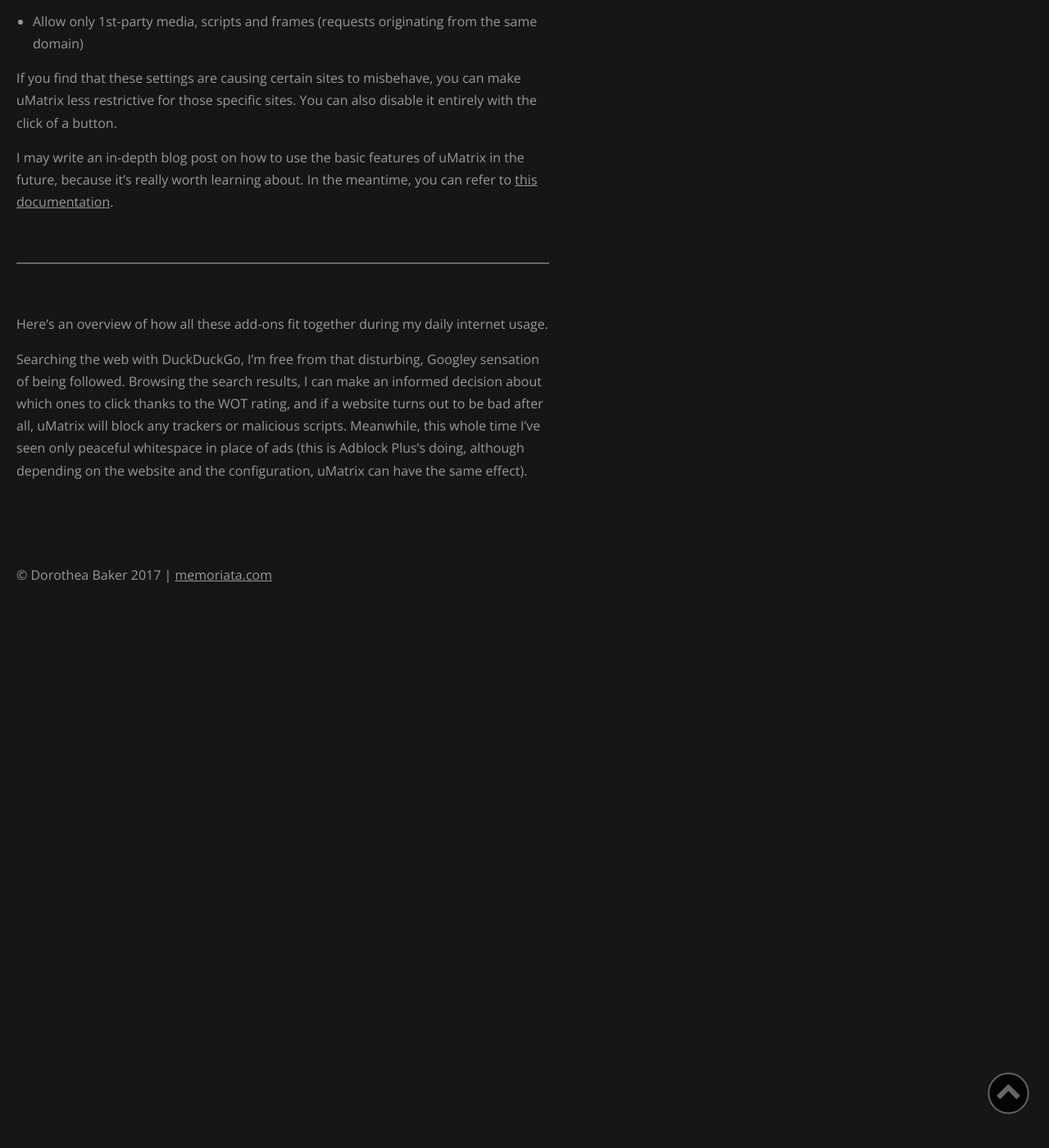
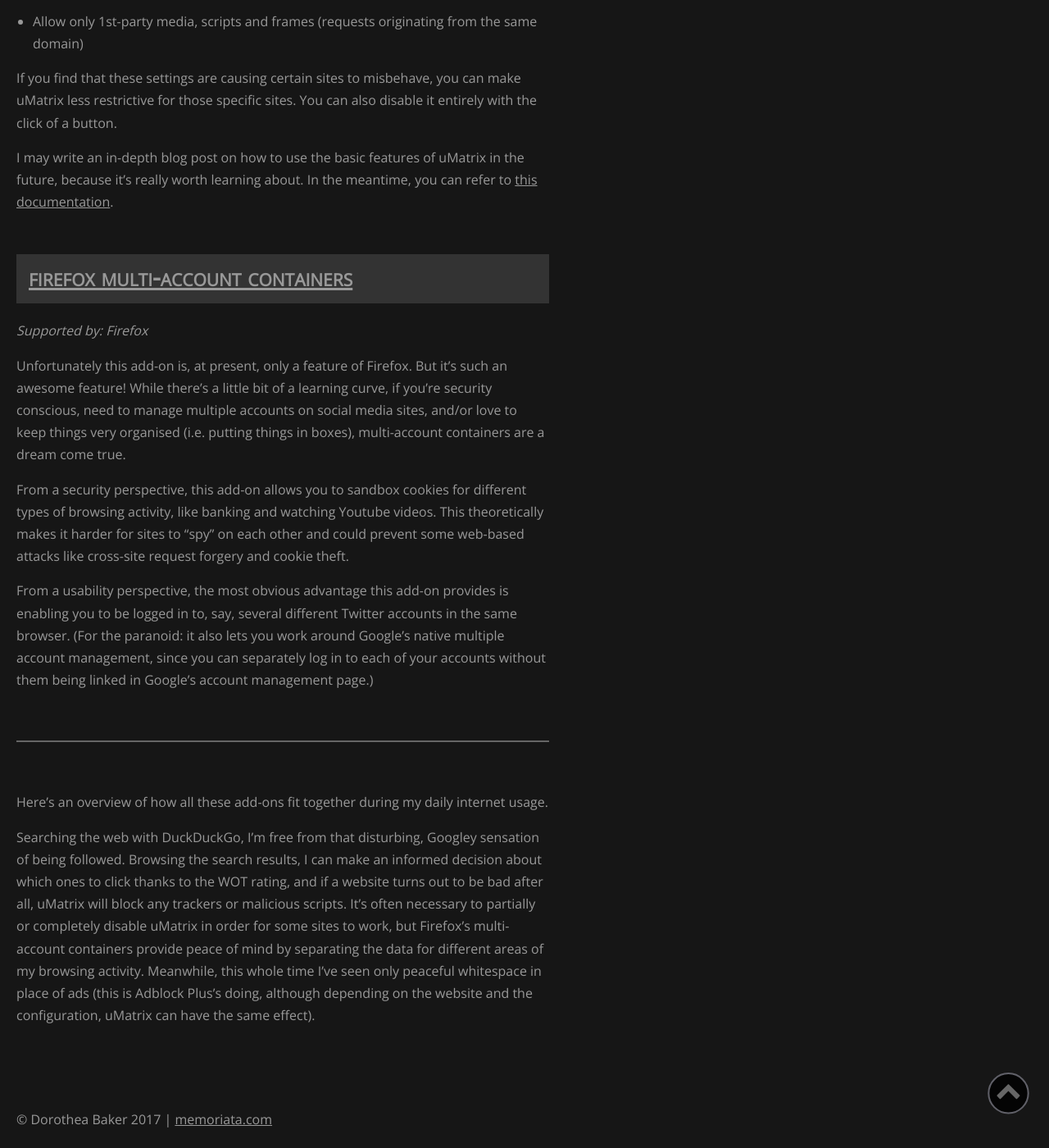
Before and after one commit to d-baker/nightmarewebsite, a Jekyll site: the page built from _posts/2017-7-26-browser-security-addons.markdown, in a window 1280 px wide and 1400 px high, scrolled down 2715 px. Shown: the whole window at 82% size. Built offline with Jekyll 4.4.1, drawn with Linux system fonts in a browser that asks for light colours; some web fonts are replaced.

Commit message:
add new firefox addon to browser security post

```diff
--- a/_posts/2017-7-26-browser-security-addons.markdown
+++ b/_posts/2017-7-26-browser-security-addons.markdown
@@ -71,8 +71,19 @@
 
 I may write an in-depth blog post on how to use the basic features of uMatrix in the future, because it's really worth learning about. In the meantime, you can refer to [this documentation](https://github.com/gorhill/uMatrix/wiki).
 
+
+[Firefox multi-account containers](https://blog.mozilla.org/firefox/introducing-firefox-multi-account-containers/)
+---------------------
+_Supported by: Firefox_
+
+Unfortunately this add-on is, at present, only a feature of Firefox. But it's such an awesome feature! While there's a little bit of a learning curve, if you're security conscious, need to manage multiple accounts on social media sites, and/or love to keep things very organised (i.e. putting things in boxes), multi-account containers are a dream come true.
+
+From a security perspective, this add-on allows you to sandbox cookies for different types of browsing activity, like banking and watching Youtube videos. This theoretically makes it harder for sites to "spy" on each other and could prevent some web-based attacks like cross-site request forgery and cookie theft.
+
+From a usability perspective, the most obvious advantage this add-on provides is enabling you to be logged in to, say, several different Twitter accounts in the same browser. (For the paranoid: it also lets you work around Google's native multiple account management, since you can separately log in to each of your accounts without them being linked in Google's account management page.)
+
 ------------------------------------------------------------------------------
 
 Here's an overview of how all these add-ons fit together during my daily internet usage.
 
-Searching the web with DuckDuckGo, I'm free from that disturbing, Googley sensation of being followed. Browsing the search results, I can make an informed decision about which ones to click thanks to the WOT rating, and if a website turns out to be bad after all, uMatrix will block any trackers or malicious scripts. Meanwhile, this whole time I've seen only peaceful whitespace in place of ads (this is Adblock Plus's doing, although depending on the website and the configuration, uMatrix can have the same effect).
+Searching the web with DuckDuckGo, I'm free from that disturbing, Googley sensation of being followed. Browsing the search results, I can make an informed decision about which ones to click thanks to the WOT rating, and if a website turns out to be bad after all, uMatrix will block any trackers or malicious scripts. It's often necessary to partially or completely disable uMatrix in order for some sites to work, but Firefox's multi-account containers provide peace of mind by separating the data for different areas of my browsing activity. Meanwhile, this whole time I've seen only peaceful whitespace in place of ads (this is Adblock Plus's doing, although depending on the website and the configuration, uMatrix can have the same effect).
```
